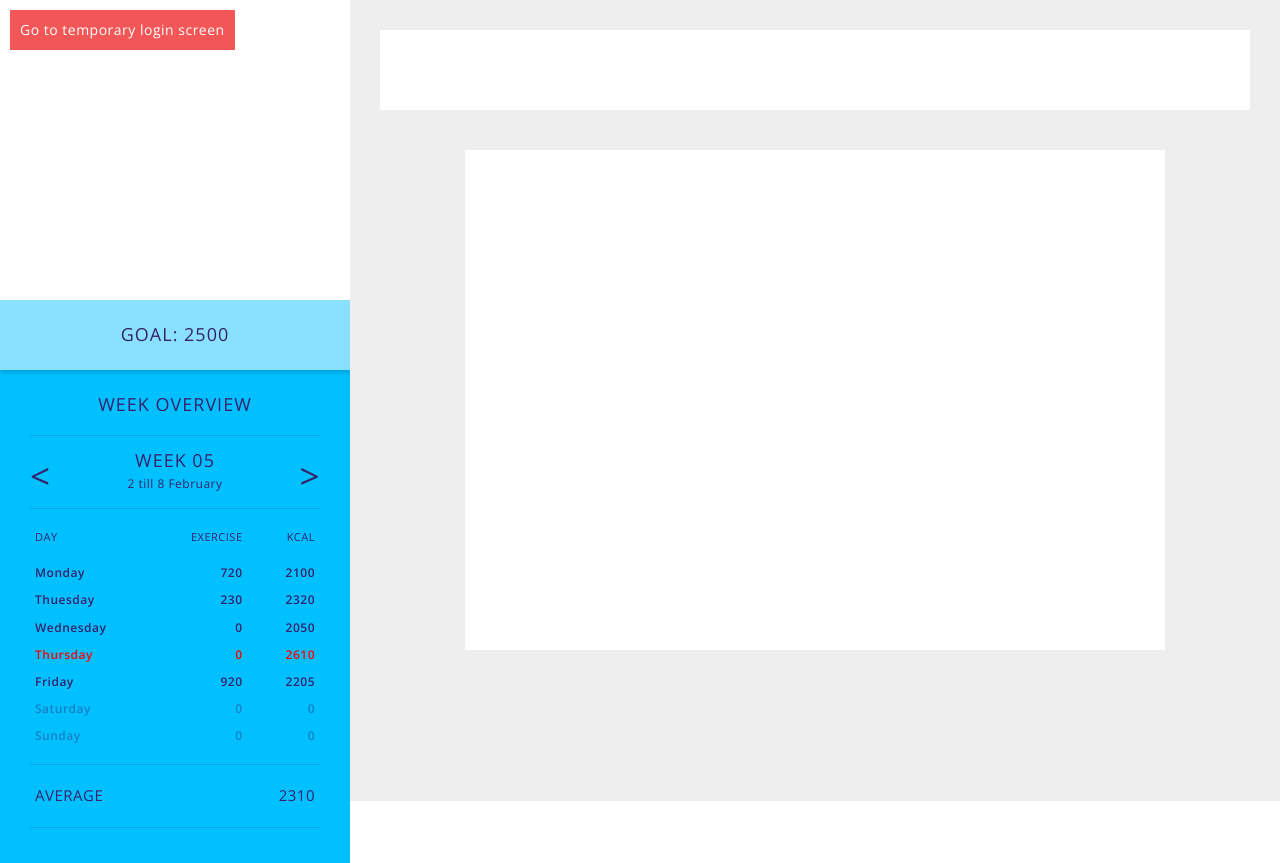
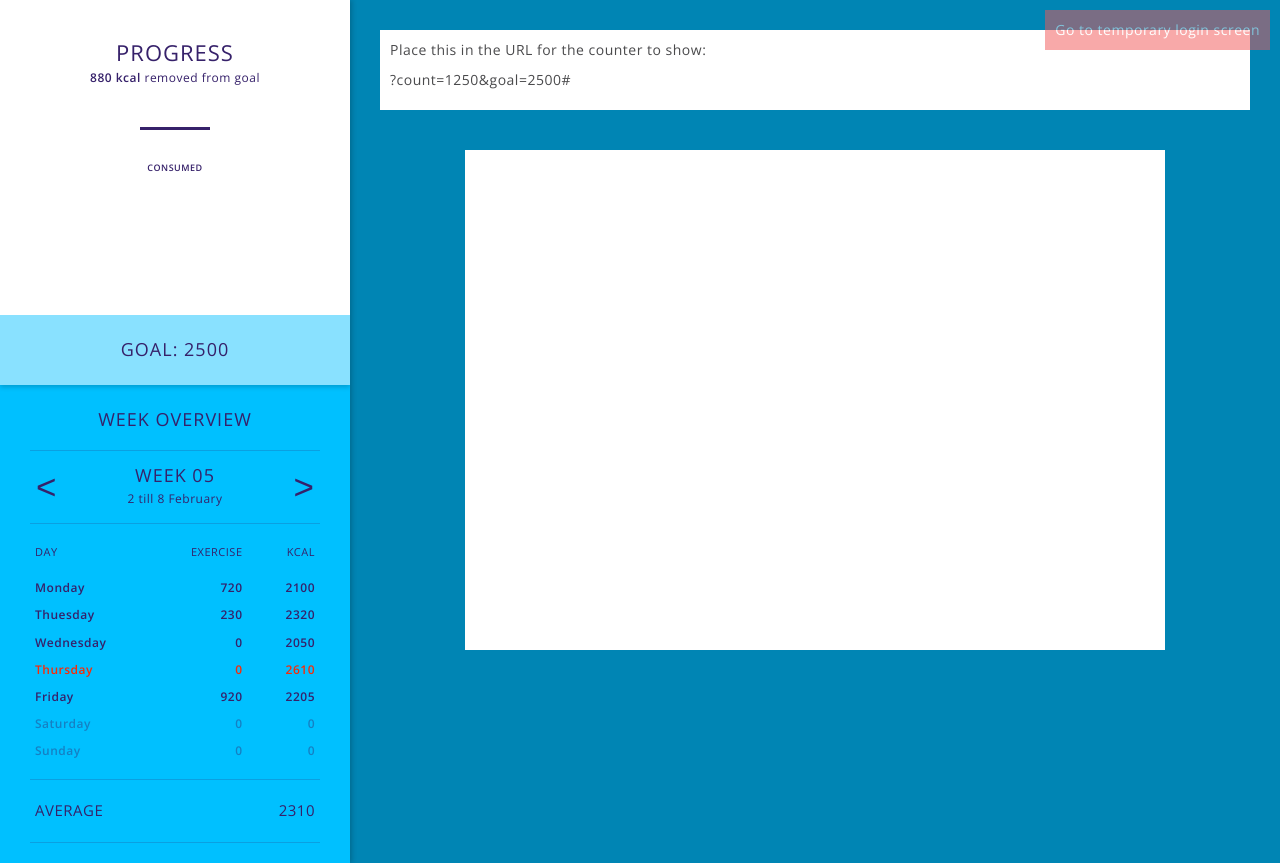
Before and after one commit to larsboesenach/Team-site, a PHP site: page / in a window 1280 px wide. Run offline with PHP 8.4, Linux system fonts and the light colour scheme; data that the repository does not hold is empty; some libraries are stand-ins or nearby versions.

Commit message:
added the style to the Circle-counter

```diff
--- a/css/main.css
+++ b/css/main.css
@@ -35,7 +35,7 @@ html, body {
   min-height: 100%;
   /* equal to footer height */
   margin-bottom: 0px;
-  background-color: #EEEEEE; }
+  background-color: #0085B4; }
 
 .page-wrap:after {
   content: "";
@@ -45,24 +45,21 @@ html, body {
   /* .push must be the same height as footer */
   height: 0px; }
 
-.site-footer {
-  background: white;
-  border-top: 1px solid #EEEEEE; }
-
 .button {
   background-color: #F35656;
   color: white;
   padding: 10px;
   position: absolute;
   top: 10px;
-  left: 10px;
+  right: 10px;
   display: inline-block;
   z-index: 10;
+  opacity: 0.5;
   -webkit-transition: all 0.2s ease;
   -moz-transition: all 0.2s ease;
   -o-transition: all 0.2s ease; }
   .button:hover {
-    opacity: 0.8;
+    opacity: 1;
     color: white; }
 
 .LoginScreenPage {
@@ -126,21 +123,26 @@ html, body {
       padding: 10px;
       margin: 10px 40px 15px; }
 
+html {
+  background-color: #0085B4; }
+
 .Homepage .SidebarFix {
   padding-left: 350px; }
   .Homepage .SidebarFix .Content-wrap {
-    padding: 30px; }
+    padding: 30px 30px 0 30px; }
   .Homepage .SidebarFix .Top-bar {
     background-color: white;
     display: block;
     padding: 10px;
     height: 80px; }
   .Homepage .SidebarFix .Content-entry {
-    margin: 40px auto 20px;
+    margin: 40px auto 0;
     max-width: 700px;
     background-color: white;
     min-height: 500px; }
 
+.Sidebar-wrap {
+  box-shadow: 2px 0px 5px rgba(0, 0, 0, 0.2); }
   .Sidebar-wrap a, .Sidebar-wrap p,
   .Sidebar-wrap h1, .Sidebar-wrap h2, .Sidebar-wrap h3,
   .Sidebar-wrap h4, .Sidebar-wrap h5, .Sidebar-wrap h6 {
@@ -161,8 +163,56 @@ html, body {
   z-index: 8;
   overflow: hidden; }
   .Sidebar-wrap .Circle-wrap {
-    height: 300px;
+    min-height: 275px;
     width: 100%; }
+    .Sidebar-wrap .Circle-wrap .Circle-aligncenter {
+      max-width: 180px;
+      margin: 40px auto 20px; }
+      .Sidebar-wrap .Circle-wrap .Circle-aligncenter #circle {
+        position: relative; }
+      .Sidebar-wrap .Circle-wrap .Circle-aligncenter .Circle-goal {
+        position: absolute;
+        top: 0;
+        left: 0;
+        right: 0; }
+        .Sidebar-wrap .Circle-wrap .Circle-aligncenter .Circle-goal p {
+          text-align: center;
+          font-size: 24px;
+          font-weight: 600;
+          text-transform: uppercase; }
+          .Sidebar-wrap .Circle-wrap .Circle-aligncenter .Circle-goal p i {
+            display: none; }
+      .Sidebar-wrap .Circle-wrap .Circle-aligncenter .Circle-goal.top {
+        top: 53px; }
+      .Sidebar-wrap .Circle-wrap .Circle-aligncenter .Circle-goal.hr {
+        top: 75px;
+        text-align: center; }
+        .Sidebar-wrap .Circle-wrap .Circle-aligncenter .Circle-goal.hr .hr-- {
+          display: inline-block;
+          width: 70px;
+          height: 3px;
+          background-color: #36216A; }
+      .Sidebar-wrap .Circle-wrap .Circle-aligncenter .Circle-goal.bottom {
+        top: 90px; }
+      .Sidebar-wrap .Circle-wrap .Circle-aligncenter .Circle-goal.consumed {
+        position: absolute;
+        top: 122px; }
+        .Sidebar-wrap .Circle-wrap .Circle-aligncenter .Circle-goal.consumed p {
+          text-align: center;
+          font-size: 9px; }
+    .Sidebar-wrap .Circle-wrap .Circle-progress-text {
+      padding-bottom: 15px; }
+      .Sidebar-wrap .Circle-wrap .Circle-progress-text h2 {
+        font-size: 22px;
+        text-align: center;
+        text-transform: uppercase;
+        letter-spacing: 1px;
+        margin-bottom: 5px; }
+      .Sidebar-wrap .Circle-wrap .Circle-progress-text p, .Sidebar-wrap .Circle-wrap .Circle-progress-text span {
+        text-align: center;
+        font-size: 12px; }
+      .Sidebar-wrap .Circle-wrap .Circle-progress-text span {
+        font-weight: 600; }
   .Sidebar-wrap .Sidebar-goal-wrap {
     position: relative;
     z-index: 90;
@@ -186,7 +236,7 @@ html, body {
     margin-top: -20px;
     background-color: #00C0FF; }
     .Sidebar-wrap .Sidebar-log-wrap .Sidebar-log {
-      padding: 20px 30px; }
+      padding: 20px 30px 5px; }
       .Sidebar-wrap .Sidebar-log-wrap .Sidebar-log .Week-wrap h2 {
         text-align: center;
         font-size: 18px;
@@ -204,8 +254,11 @@ html, body {
         .Sidebar-wrap .Sidebar-log-wrap .Sidebar-log .Week-wrap .Week-count .navigator {
           display: block;
           position: absolute;
-          top: 0;
-          font-size: 35px; }
+          top: -5px;
+          font-size: 35px;
+          background-color: transparent;
+          border: 0px solid white;
+          color: #36216A; }
         .Sidebar-wrap .Sidebar-log-wrap .Sidebar-log .Week-wrap .Week-count .navigator.left {
           left: 0; }
         .Sidebar-wrap .Sidebar-log-wrap .Sidebar-log .Week-wrap .Week-count .navigator.right {
@@ -225,7 +278,7 @@ html, body {
           .Sidebar-wrap .Sidebar-log-wrap .Sidebar-log .Week-wrap .Week-output table .kcal p {
             text-align: right; }
         .Sidebar-wrap .Sidebar-log-wrap .Sidebar-log .Week-wrap .Week-output table tr.negative p {
-          color: red; }
+          color: #F92A08; }
         .Sidebar-wrap .Sidebar-log-wrap .Sidebar-log .Week-wrap .Week-output table tr.empty p {
           opacity: 0.4; }
       .Sidebar-wrap .Sidebar-log-wrap .Sidebar-log .Week-wrap .Week-output .Indicators {
--- /dev/null
+++ b/includes/circle.php
@@ -0,0 +1,67 @@
+<script src="js/circle-progress.js"></script>
+
+<?php
+
+if (isset($_GET['goal']) && isset($_GET['count'])) {
+    $goal = $_GET['goal'];
+    $count = $_GET['count'];
+    $countervalue = $count / $goal;
+     };
+
+?>
+
+<div class="Circle-aligncenter">
+    <div id="circle">
+        <div class="Circle-goal top">
+            <p class="text"></p>
+        </div>
+
+        <div class="Circle-goal hr">
+            <div class="hr--"></div>
+        </div>
+
+        <div class="Circle-goal bottom">
+            <p><?php echo $goal; ?></p>
+        </div>
+
+        <div class="Circle-goal consumed">
+            <p>consumed</p>
+        </div>
+    </div>
+</div>
+
+<div class="Circle-progress-text">
+    <h2>Progress</h2>
+    <p><span class="kcal-from-goal">880 kcal</span> removed from goal</p>
+
+</div>
+
+
+
+<script>
+    <?php
+        if (isset($goal) && isset($count)) { ?>
+    $('#circle').circleProgress({
+        value: <?php echo $countervalue ?>,
+        size: 180,
+        startAngle: -Math.PI *0.5,
+        thickness: 20,
+        lineCap: 'round',
+        <?php if ($countervalue > 1) { ?>
+        value: <?php echo $countervalue - 1; ?>,
+        fill: {
+            gradient: ["#f84f3e", "#e3812f"]
+        },
+        emptyFill: 'rgba(63, 251, 104, 1)',
+       <?php }else{ ?>
+        value: <?php echo $countervalue ?>,
+        fill: {
+            gradient: ["#3ffb68", "#5ce0af"]
+        }
+        <?php };  ?>
+    }).on('circle-animation-progress', function(event, progress, stepValue) {
+    $(this).find('.text').html(parseInt(<?php echo $count; ?> * progress) + '<i>kcal</i>'); <?php }; ?>
+});
+
+
+</script>
--- a/index.php
+++ b/index.php
@@ -20,7 +20,9 @@
 
 <div class="SidebarFix">
   <div class="Content-wrap">
-    <div class="Top-bar"></div>
+    <div class="Top-bar">
+    	<p>Place this in the URL for the counter to show:</p><p> ?count=1250&goal=2500#</p>
+    </div>
 
     <div class="Content-entry">
 
--- a/scss/modules/_homepage.scss
+++ b/scss/modules/_homepage.scss
@@ -1,9 +1,14 @@
+
+html {
+	background-color: $blue-1;
+}
 
 .Homepage .SidebarFix {
 	padding-left: 350px;
 
 	.Content-wrap {
-		padding: 30px;
+		padding: 30px 30px 0 30px;
+
 	}
 	.Top-bar {
 		background-color: white;
@@ -13,7 +18,7 @@
 	}
 
 	.Content-entry {
-		margin: 40px auto 20px;
+		margin: 40px auto 0;
 		max-width: 700px;
 		background-color: white;
 		min-height: 500px;
--- a/scss/modules/_login-screen.scss
+++ b/scss/modules/_login-screen.scss
@@ -5,16 +5,17 @@
 	padding: 10px;
 	position: absolute;
 	top: 10px;
-	left: 10px;
+	right: 10px;
 	display: inline-block;
 	z-index: 10;
+	opacity: 0.5;
 
 	-webkit-transition:all 0.2s ease;
 	-moz-transition:all 0.2s ease;
 	-o-transition:all 0.2s ease;
 
 	&:hover {
-		opacity: 0.8;
+		opacity: 1;
 		color: white;
 	}
 }
--- a/scss/modules/_settings.scss
+++ b/scss/modules/_settings.scss
@@ -6,28 +6,28 @@
 
 // Fonts
 $font: 			  'Open Sans', sans-serif;
-$font-second:	'Oxygen', sans-serif;
+$font-second:	'Oxygen', sans-serif;// just a temporary test font..
 //-----------------------------
 
-
-// Colors
+// Overall Colors
 $black: 		#4a4a4c;
 $blue-1: 		#0085B4;// dark-bg-blue
 $blue-2:		#00C0FF;// sidebar-log-blue
 $blue-3:    #89E1FF;// sidebar-goal-blue
 $purple:    #36216A;// color-from-logo
-$red:       red;
+$red:       #F92A08;
 
+// Colors assigned to specific objects
 $grey-bg1:		#EEEEEE;
 $grey-bg2:    #F5F5F5;
 
-
-$box-shadow:  0px 2px 5px rgba(0, 0, 0, 0.2);
+// Box-shadows
+$box-shadow:    0px 2px 5px rgba(0, 0, 0, 0.2);
+$box-shadow2:   2px 0px 5px rgba(0, 0, 0, 0.2);
 //----------------------
 
 
 // Settings
-
 a,p,
 h1,h2,h3,
 h4,h5,h6 {
@@ -52,7 +52,7 @@ html, body {
   min-height: 100%;
   /* equal to footer height */
   margin-bottom: 0px;
-  background-color: $grey-bg1;
+  background-color: $blue-1;
 }
 .page-wrap:after {
   content: "";
@@ -63,8 +63,6 @@ html, body {
   height: 0px;
 }
 .site-footer {
-  background: white;
-  border-top: 1px solid $grey-bg1;
 }
 
 //--------------------
--- a/scss/modules/_sidebar.scss
+++ b/scss/modules/_sidebar.scss
@@ -1,5 +1,6 @@
 
 .Sidebar-wrap {
+	box-shadow: $box-shadow2;
 	a,p,
 	h1,h2,h3,
 	h4,h5,h6 {
@@ -25,10 +26,80 @@
 	overflow: hidden;
 
 	.Circle-wrap {
-		height: 300px;
+		min-height: 275px;
 		width: 100%;
+		.Circle-aligncenter {
+			max-width: 180px;
+			margin: 40px auto 20px;
 
-	}
+			#circle {
+				position: relative;
+			}
+
+			.Circle-goal {
+				position: absolute;
+				top: 0;
+				left: 0;
+				right: 0;
+				p {
+					text-align: center;
+					font-size: 24px;
+					font-weight: 600;
+					text-transform: uppercase;
+					i {
+						display: none;
+					}
+				}
+			}
+
+			.Circle-goal.top {
+				top: 53px;
+			}
+
+			.Circle-goal.hr {
+				top: 75px;
+				text-align: center;
+				.hr-- {
+					display: inline-block;
+					width: 70px;
+					height: 3px;
+					background-color: $purple;
+				}
+			}
+
+			.Circle-goal.bottom {
+				top: 90px;
+			}
+
+			.Circle-goal.consumed {
+				position: absolute;
+				top: 122px;
+				p {
+					text-align: center;
+					font-size: 9px;
+					// font-weight: 400;
+				}
+			}
+		}
+
+		.Circle-progress-text {
+			padding-bottom: 15px;
+			h2 {
+				font-size: 22px;
+				text-align: center;
+				text-transform: uppercase;
+				letter-spacing: 1px;
+				margin-bottom: 5px;
+			}
+			p, span {
+				text-align: center;
+				font-size: 12px;
+			}
+			span {
+				font-weight: 600;
+			}
+		}
+	}// Circle-wrap
 
 	.Sidebar-goal-wrap {
 		position: relative;
@@ -60,7 +131,7 @@
 		background-color: $blue-2;
 
 		.Sidebar-log {
-			padding: 20px 30px;
+			padding: 20px 30px 5px;
 
 			.Week-wrap {
 				h2 {
@@ -85,8 +156,11 @@
 					.navigator {
 						display: block;
 						position: absolute;
-						top: 0;
+						top: -5px;
 						font-size: 35px;
+						background-color: transparent;
+						border: 0px solid white;
+						color: $purple;
 					}
 					.navigator.left {
 						left: 0;
--- a/sidebar.php
+++ b/sidebar.php
@@ -1,6 +1,8 @@
 
 <div class="Sidebar-wrap">
-	<div class="Circle-wrap"></div>
+	<div class="Circle-wrap">
+		<?php include("includes/circle.php") ?>
+	</div>
 
 	<div class="Sidebar-goal-wrap">
 		<div class="Sidebar-goal">
@@ -16,10 +18,12 @@
 				<hr>
 
 				<div class="Week-count">
-					<a class="navigator left" href="#"> < </a>
+					<input class="navigator left" type="submit" name="back_week" value="<" />
+
 					<h2>Week 05</h2>
 					<p>2 till 8 February</p>
-					<a class="navigator right" href="#"> > </a>
+
+					<input class="navigator right" type="submit" name="back_week" value=">" />
 				</div>
 
 				<hr>
```
Also changed, not shown: js/circle-progress.js (added, +399 -0 lines), 3 other files. Lines whose indentation alone changed are shown as unchanged.
